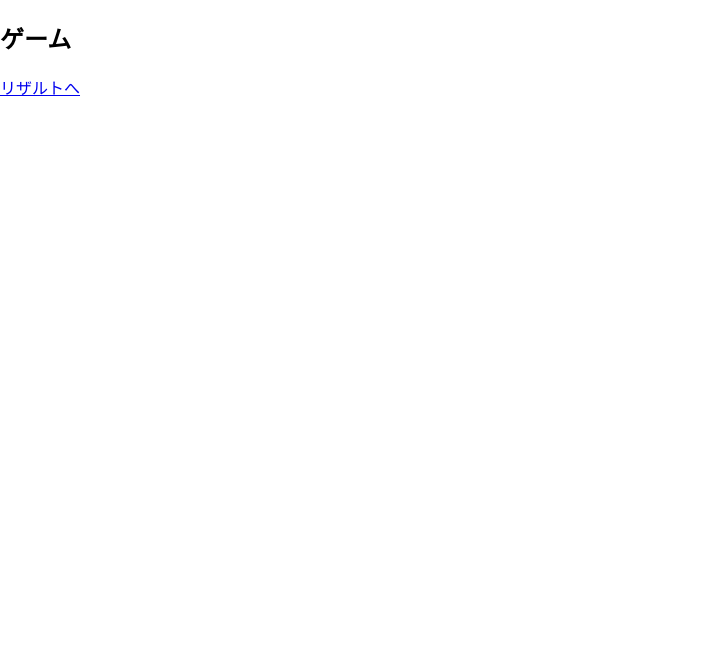
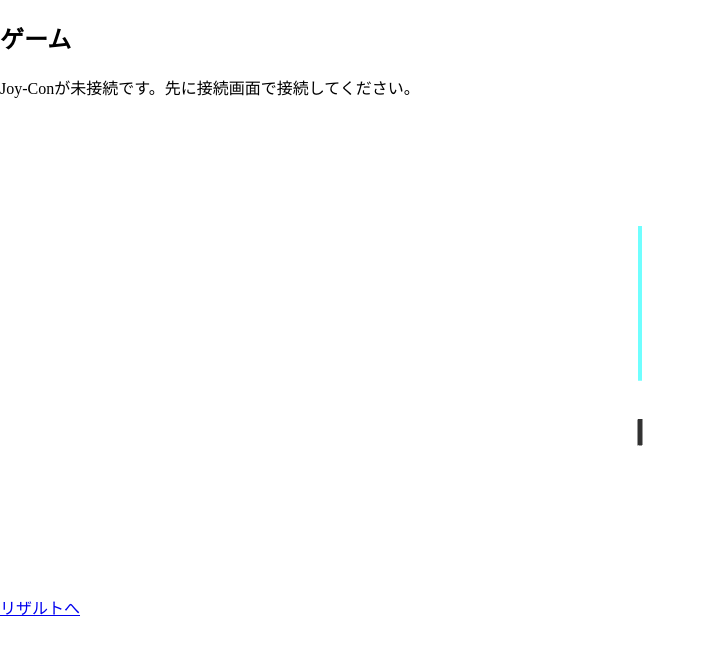
Before and after one commit to KOU050223/wip, a React (Vite) app in the folder frontend/: page /game in a window 1280 px wide. Shown: the top 654 px of the page, without its empty margins (0-706 px from the left). Built offline with nearby package versions, Linux system fonts and the light colour scheme.

Commit message:
feat ライトセイバー表示

```diff
--- a/frontend/package.json
+++ b/frontend/package.json
@@ -10,14 +10,18 @@
     "preview": "vite preview"
   },
   "dependencies": {
+    "@react-three/drei": "^10.7.8",
+    "@react-three/fiber": "^9.7.0",
     "react": "^19.2.8",
     "react-dom": "^19.2.8",
-    "react-router-dom": "^7.18.2"
+    "react-router-dom": "^7.18.2",
+    "three": "^0.185.1"
   },
   "devDependencies": {
     "@types/node": "^24.13.3",
     "@types/react": "^19.2.18",
     "@types/react-dom": "^19.2.4",
+    "@types/three": "^0.185.4",
     "@vitejs/plugin-react": "^6.1.0",
     "oxlint": "^1.79.0",
     "typescript": "~6.0.2",
--- a/frontend/src/App.tsx
+++ b/frontend/src/App.tsx
@@ -1,4 +1,5 @@
 import { Route, Routes } from 'react-router-dom'
+import { JoyConProvider } from './contexts/JoyConContext'
 import ConnectPage from './pages/ConnectPage'
 import GamePage from './pages/GamePage'
 import RankingPage from './pages/RankingPage'
@@ -7,6 +8,7 @@ import TitlePage from './pages/TitlePage'
 
 function App() {
   return (
+    <JoyConProvider>
       <Routes>
         <Route path="/" element={<TitlePage />} />
         <Route path="/connect" element={<ConnectPage />} />
@@ -14,6 +16,7 @@ function App() {
         <Route path="/result" element={<ResultPage />} />
         <Route path="/ranking" element={<RankingPage />} />
       </Routes>
+    </JoyConProvider>
   )
 }
 
--- /dev/null
+++ b/frontend/src/components/three/Lightsaber.tsx
@@ -0,0 +1,38 @@
+import { useFrame } from '@react-three/fiber'
+import { useRef } from 'react'
+import type { Group } from 'three'
+import type { JoyConVector3 } from '../../lib/joycon/joyConDevice'
+
+interface LightsaberProps {
+  gyro: JoyConVector3 | null
+}
+
+const DEG_TO_RAD = Math.PI / 180
+
+function Lightsaber({ gyro }: LightsaberProps) {
+  const groupRef = useRef<Group>(null)
+
+  useFrame((_, delta) => {
+    if (!gyro || !groupRef.current) return
+    // ジャイロの角速度(deg/s)をそのまま積分して姿勢を更新する簡易実装。
+    // ドリフトは考慮していないため、長時間振り続けると姿勢がずれていく。
+    groupRef.current.rotation.x += gyro.x * DEG_TO_RAD * delta
+    groupRef.current.rotation.y += gyro.y * DEG_TO_RAD * delta
+    groupRef.current.rotation.z += gyro.z * DEG_TO_RAD * delta
+  })
+
+  return (
+    <group ref={groupRef}>
+      <mesh position={[0, -0.6, 0]}>
+        <cylinderGeometry args={[0.02, 0.02, 0.2, 16]} />
+        <meshStandardMaterial color="#888888" />
+      </mesh>
+      <mesh position={[0, 0.4, 0]}>
+        <cylinderGeometry args={[0.015, 0.015, 1.2, 16]} />
+        <meshStandardMaterial color="#4cc9f0" emissive="#4cc9f0" emissiveIntensity={2} toneMapped={false} />
+      </mesh>
+    </group>
+  )
+}
+
+export default Lightsaber
--- /dev/null
+++ b/frontend/src/components/three/LightsaberScene.tsx
@@ -0,0 +1,19 @@
+import { Canvas } from '@react-three/fiber'
+import type { JoyConVector3 } from '../../lib/joycon/joyConDevice'
+import Lightsaber from './Lightsaber'
+
+interface LightsaberSceneProps {
+  gyro: JoyConVector3 | null
+}
+
+function LightsaberScene({ gyro }: LightsaberSceneProps) {
+  return (
+    <Canvas camera={{ position: [0, 0, 4], fov: 50 }} style={{ width: '100%', height: '480px' }}>
+      <ambientLight intensity={0.6} />
+      <pointLight position={[2, 2, 2]} intensity={1} />
+      <Lightsaber gyro={gyro} />
+    </Canvas>
+  )
+}
+
+export default LightsaberScene
--- /dev/null
+++ b/frontend/src/contexts/JoyConContext.tsx
@@ -0,0 +1,17 @@
+import { createContext, useContext, type ReactNode } from 'react'
+import { useJoyCon, type UseJoyConResult } from '../hooks/useJoyCon'
+
+const JoyConContext = createContext<UseJoyConResult | null>(null)
+
+export function JoyConProvider({ children }: { children: ReactNode }) {
+  const joyCon = useJoyCon()
+  return <JoyConContext.Provider value={joyCon}>{children}</JoyConContext.Provider>
+}
+
+export function useJoyConContext(): UseJoyConResult {
+  const context = useContext(JoyConContext)
+  if (!context) {
+    throw new Error('useJoyConContext must be used within a JoyConProvider')
+  }
+  return context
+}
--- a/frontend/src/pages/ConnectPage.tsx
+++ b/frontend/src/pages/ConnectPage.tsx
@@ -1,8 +1,8 @@
 import { Link } from 'react-router-dom'
-import { useJoyCon } from '../hooks/useJoyCon'
+import { useJoyConContext } from '../contexts/JoyConContext'
 
 function ConnectPage() {
-  const { isSupported, isConnected, state, error, connect } = useJoyCon()
+  const { isSupported, isConnected, state, error, connect } = useJoyConContext()
 
   return (
     <section>
--- a/frontend/src/pages/GamePage.tsx
+++ b/frontend/src/pages/GamePage.tsx
@@ -1,9 +1,18 @@
 import { Link } from 'react-router-dom'
+import LightsaberScene from '../components/three/LightsaberScene'
+import { useJoyConContext } from '../contexts/JoyConContext'
 
 function GamePage() {
+  const { isConnected, state } = useJoyConContext()
+
   return (
     <section>
       <h1>ゲーム</h1>
+
+      {!isConnected && <p>Joy-Conが未接続です。先に接続画面で接続してください。</p>}
+
+      <LightsaberScene gyro={state?.gyro ?? null} />
+
       <Link to="/result">リザルトへ</Link>
     </section>
   )
```
Also changed, not shown: 1 other file (tests, documents, lock files or other folders). Lines whose indentation alone changed are shown as unchanged.
